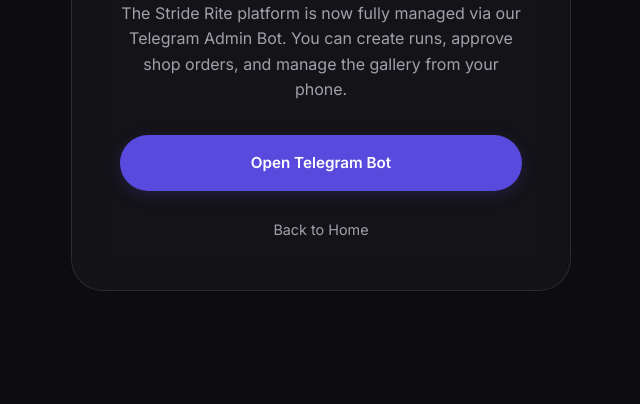
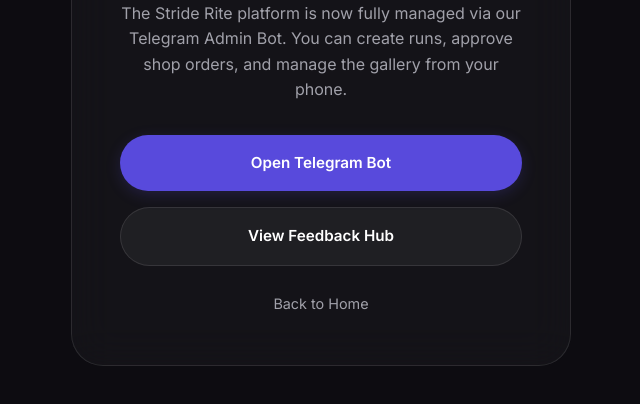
Before and after one commit to strideriteclub-cell/stride-rite, a plain HTML site: page admin.html in a window 1280 px wide. Shown: the part 342-746 px from the top of the page, without its empty margins (319-959 px from the left). Drawn offline with Linux system fonts and the light colour scheme; some packages are replaced by stand-ins of ours; a script that the page names is missing.

Commit message:
Update admin.html

```diff
--- a/admin.html
+++ b/admin.html
@@ -22,6 +22,7 @@
         <p style="color:var(--text-muted); margin-bottom:2rem;">The Stride Rite platform is now fully managed via our Telegram Admin Bot. You can create runs, approve shop orders, and manage the gallery from your phone.</p>
 
         <a href="https://t.me/striderite_alerts_bot" target="_blank" class="btn btn-primary btn-block">Open Telegram Bot</a>
+        <a href="admin-feedback.html" class="btn btn-secondary btn-block" style="margin-top: 1rem;">View Feedback Hub</a>
         <br>
         <a href="index.html" style="color:var(--text-muted); font-size:0.9rem;">Back to Home</a>
     </div>
```
